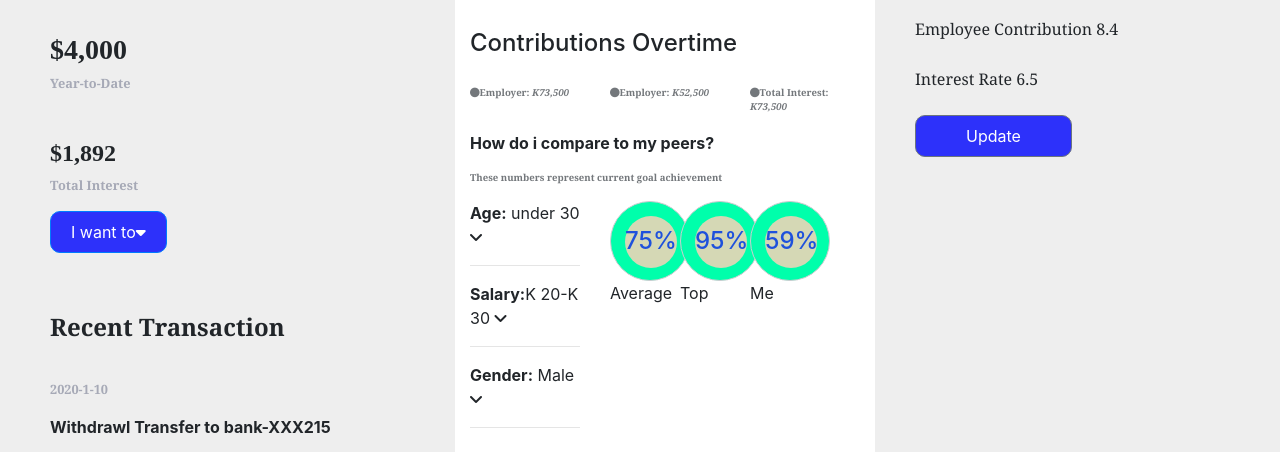
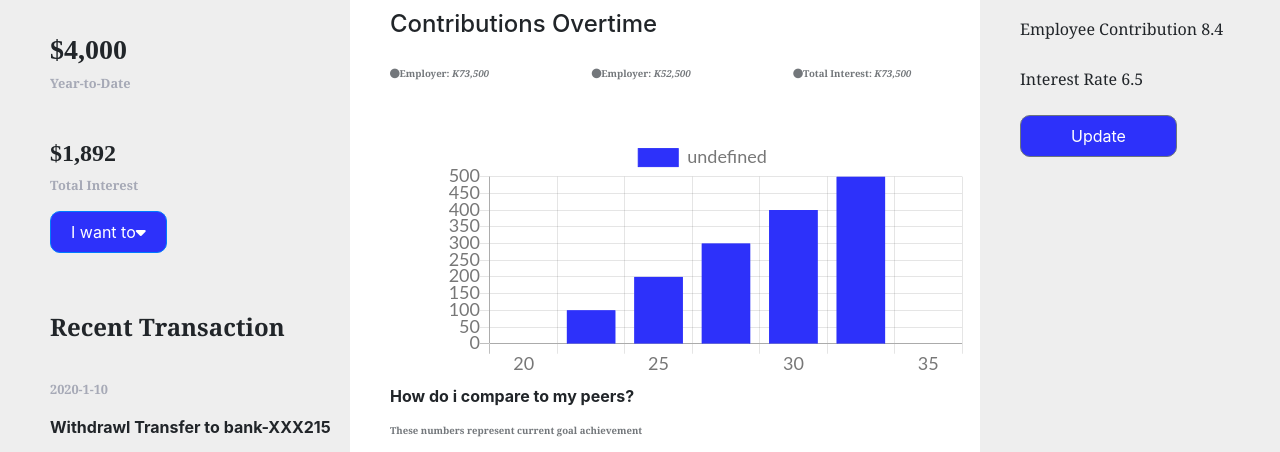
Before and after one commit to ashisssh/Landing-page, a website: page index.html in a window 1280 px wide. Shown: the part 327-779 px from the top of the page. Drawn offline with nearby package versions, Linux system fonts and the light colour scheme.

Commit message:
modified file

```diff
--- a/index.html
+++ b/index.html
@@ -6,6 +6,7 @@
     <link rel="stylesheet" href="public/css/styles.css">
     <link rel="stylesheet" href="https://maxcdn.bootstrapcdn.com/bootstrap/4.0.0/css/bootstrap.min.css" integrity="sha384-Gn5384xqQ1aoWXA+058RXPxPg6fy4IWvTNh0E263XmFcJlSAwiGgFAW/dAiS6JXm" crossorigin="anonymous">
     <script defer src="https://use.fontawesome.com/releases/v5.0.7/js/all.js"></script>
+    <script src="https://cdnjs.cloudflare.com/ajax/libs/Chart.js/2.6.0/Chart.min.js"></script>
     <link rel="stylesheet" href="https://cdnjs.cloudflare.com/ajax/libs/font-awesome/6.0.0/css/all.min.css">
   </head>
   <body>
@@ -13,7 +14,7 @@
 
 <!-- first block -->
       <div class="row firstblock" >
-        <div class="col-lg-4 col-md-4">
+        <div class="col-lg-3 col-md-4">
           <table >
              <tr>
                <td>
@@ -64,7 +65,7 @@
 
 <!-- second block         -->
 
-        <div class="col-lg-4 col-md-4" style="background-color: white; margin-bottom: 50px; padding-top: 30px;">
+        <div class="col-lg-6 col-md-4" style="background-color: white; margin-bottom: 50px; padding-top: 30px; padding-left: 40px;">
            <h4 style="color: blue;">Retirement Income</h4>
            <h3 style="font-family: serif; font-weight:600;">Starting Year 2056</h3>
            <div class="row" style="padding-top : 40px;">
@@ -96,39 +97,105 @@
                    </div>
            </div>
 
+           <div class="row">
+             <div class="col-lg-12 col-md-12">
+         <canvas id="myChart"></canvas>
+             </div>
+
+
+
+           <script>
+             let myChart = document.getElementById('myChart').getContext('2d');
+
+             // Global Options
+             Chart.defaults.global.defaultFontFamily = 'Lato';
+             Chart.defaults.global.defaultFontSize = 18;
+             Chart.defaults.global.defaultFontColor = '#777';
+
+             let EmployeeChart = new Chart(myChart, {
+               type:'bar', // bar, horizontalBar, pie, line, doughnut, radar, polarArea
+               data:{
+                 labels:['20', '', '25', '', '30', '','35'],
+                 datasets:[{
+                   data:[
+                     0,
+                     100,
+                     200,
+                     300,
+                     400,
+                     500,
+                   ],
+                   //backgroundColor:'green',
+                   backgroundColor:[
+                     'rgb(45, 49, 250)',
+                     'rgb(45, 49, 250)',
+                     'rgb(45, 49, 250)',
+                     'rgb(45, 49, 250)',
+                     'rgb(45, 49, 250)',
+                     'rgb(45, 49, 250)',
+                     'rgb(45, 49, 250)'
+                   ],
+                   borderWidth:1,
+                   borderColor:'rgb(45, 49, 250)',
+                   hoverBorderWidth:3,
+                   hoverBorderColor:'#000'
+                 }]
+               },
+               options:{
+                 title:{
+                   display:true,
+                 },
+
+                 layout:{
+                   padding:{
+                     left:50,
+                     right:0,
+                     bottom:0,
+                     top:0
+                   }
+                 },
+                 tooltips:{
+                   enabled:true
+                 }
+               }
+             });
+           </script>
+
+</div>
+
+
+
            <p><b>How do i compare to my peers?</b></p>
            <p style="font-family: Georgia, serif; font-size: 0.6rem; color:#73777B;font-weight:700;">These numbers represent current goal achievement</p>
            <div class="row">
-             <div class="col-lg-4 col-md-4">
+            <div class="col-lg-4 col-md-2">
                <p><b> Age:</b> under 30 <i class="fa-solid fa-angle-down"></i></p><hr>
               <p><b> Salary:</b>K 20-K 30 <i class="fa-solid fa-angle-down"></i></p><hr>
               <p><b> Gender:</b> Male <i class="fa-solid fa-angle-down"></i></p><hr>
              </div>
-             <div class="col-lg-2">
+             <div class="col-lg-2 col-md-2">
                 <div class="circle-wrap">
                   <div class="circle">
                       <div class="inside-circle"> 75% </div>
                   </div>
                 </div>
-            <p>Average</p>
+            <p style="text-align: center;">Average</p>
            </div>
-
-           <div class="col-lg-2">
+           <div class="col-lg-2 col-md-2">
               <div class="circle-wrap">
                 <div class="circle">
                     <div class="inside-circle"> 95% </div>
                 </div>
               </div>
-          <p>Top</p>
+          <p style="text-align: center;">Top</p>
          </div>
-
-         <div class="col-lg-2">
+         <div class="col-lg-2 col-md-2">
             <div class="circle-wrap">
               <div class="circle">
                   <div class="inside-circle"> 59% </div>
               </div>
             </div>
-        <p>Me</p>
+        <p style="text-align: center;">Me</p>
        </div>
 
                </div>
@@ -136,7 +203,7 @@
 
 <!-- third block -->
 
-        <div class="col-lg-4 col-md-4" style="padding-left: 40px;">
+        <div class="col-lg-3 col-md-4" style="padding-left: 40px;">
           <h4 style="font-weight: 600;" >Retirement Strategy</h4>
            <p style="font-size: 1rem; font-family: Georgia, serif; padding-top: 50px; font-weight: 550; font-size: 1rem;">Employee Contribution</p>
           <div>
```
